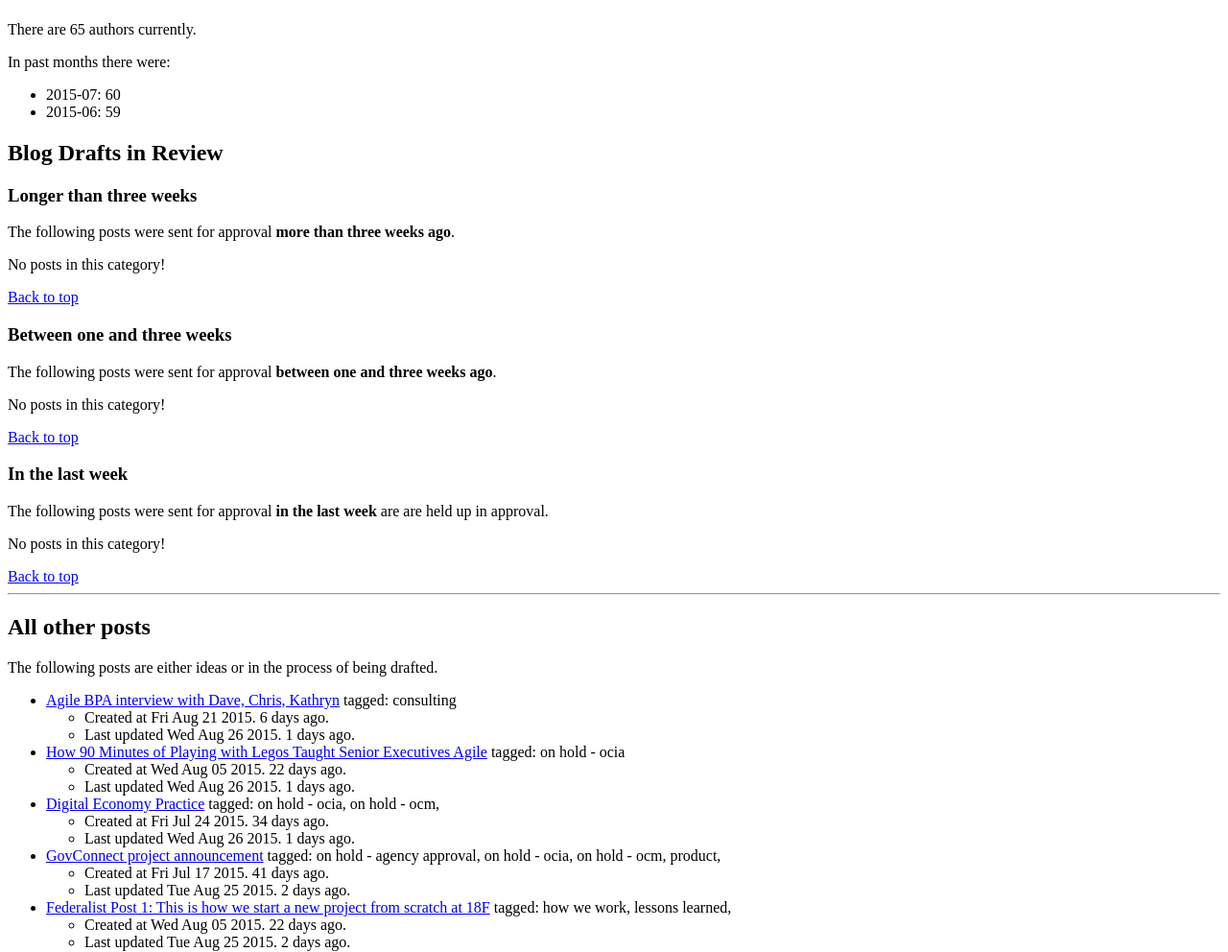
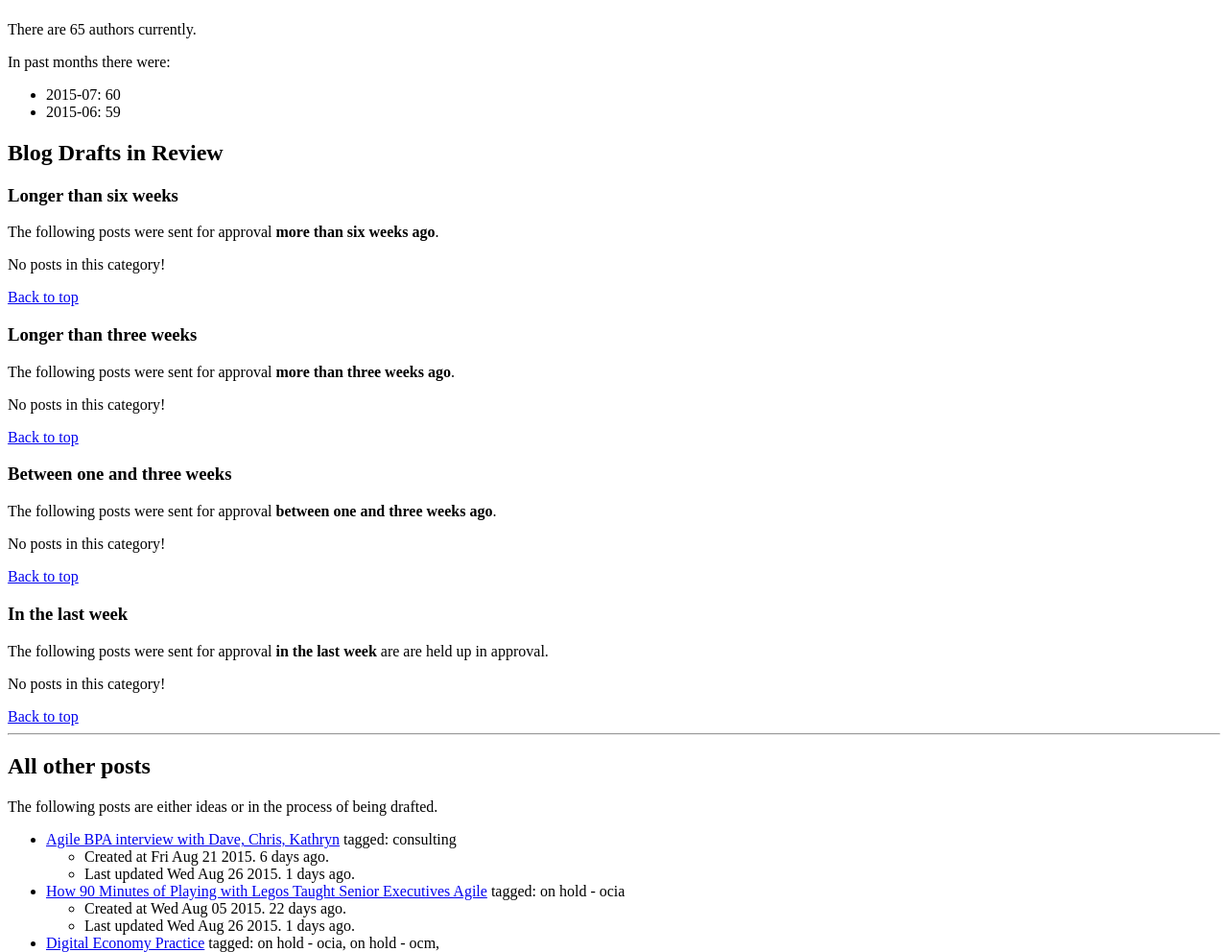
Before and after one commit to 18F/site-data, a Flask app: page / in a window 1280 px wide. Shown: the part 233-1225 px from the top of the page at 96% size. Run offline with Flask 2, Linux system fonts and the light colour scheme; data that the repository does not hold is empty; some libraries are stand-ins or nearby versions.

Commit message:
Breaks out a tier for "longer than 6 weeks"

```diff
--- a/static/js/app.js
+++ b/static/js/app.js
@@ -30,9 +30,12 @@ issues.each(function(index, issue) {
   }
 })
 function timeSort(issue, days) {
-  if ( days > 21 ) {
+  if (days > 42 ) {
     $(issue[0]).appendTo($(".oldest-posts > ol"))
     $(".oldest-posts > p.none").hide()
+  } else if ( days > 21 && days < 42 ) {
+    $(issue[0]).appendTo($(".older-posts > ol"))
+    $(".older-posts > p.none").hide()
   } else if (days > 7 && days < 21) {
     $(issue[0]).appendTo($(".newer-posts > ol"))
     $(".newer-posts > p.none").hide()
--- a/templates/index.html
+++ b/templates/index.html
@@ -28,7 +28,14 @@
 {% if data['issues'] %}
 <section class="blogging-info">
   <h2 id="in-review">Blog Drafts in Review</h2>
-    <section id="in-review-morethan-3-weeks" class="oldest-posts on-hold">
+    <section id="in-review-morethan-6-weeks" class="oldest-posts on-hold">
+      <h3>Longer than six weeks</h3>
+      <p>The following posts were sent for approval <strong>more than six weeks ago</strong>.</p>
+      <ol></ol>
+      <p class="none">No posts in this category!</p>
+      <a href="#main-nav">Back to top</a>
+    </section>
+    <section id="in-review-morethan-3-weeks" class="older-posts on-hold">
       <h3>Longer than three weeks</h3>
       <p>The following posts were sent for approval <strong>more than three weeks ago</strong>.</p>
       <ol></ol>
```
Also changed, not shown: index.py (+0 -13 lines).
